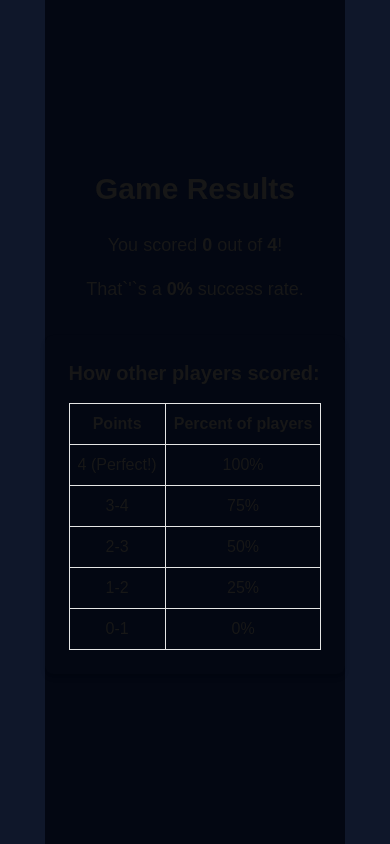
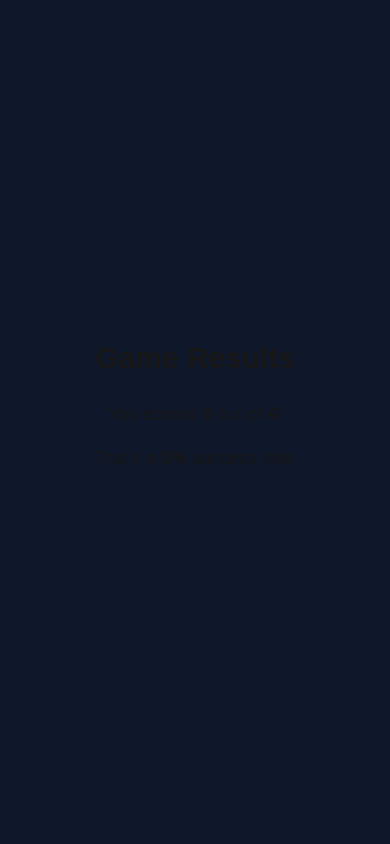
Before and after one commit to liathirsh/YourBiasGame, a Next.js app: page /results in a window 390 px wide. Built offline with nearby package versions, Linux system fonts and the light colour scheme.

Commit message:
Set up responsive css and bug fixes

```diff
--- a/src/app/(endgame)/results/page.tsx
+++ b/src/app/(endgame)/results/page.tsx
@@ -9,23 +9,23 @@ const ResultsPage = () => {
 
     const percentage = ((score / total) * 100).toFixed(0);
 
-    const stats = [
-        {range: "4 (Perfect!)", percent : "100"},
-        {range: "3-4", percent : "75"},
-        {range: "2-3", percent : "50"},
-        {range: "1-2", percent : "25"},
-        {range: "0-1", percent : "0"}
-    ]
+    // const stats = [
+    //     {range: "4 (Perfect!)", percent : "100"},
+    //     {range: "3-4", percent : "75"},
+    //     {range: "2-3", percent : "50"},
+    //     {range: "1-2", percent : "25"},
+    //     {range: "0-1", percent : "0"}
+    // ]
 
     return (
-        <div className="h-screen flex flex-col items-center justify-center bg-gray-950">
+        <div className="h-screen flex flex-col items-center justify-center">
           <h1 className="text-3xl font-bold mb-6">Game Results</h1>
           <p className="text-lg mb-4">
             You scored <strong>{score}</strong> out of <strong>{total}</strong>!
           </p>
-          <p className="text-lg mb-8">That`&apos;`s a <strong>{percentage}%</strong> success rate.</p>
+          <p className="text-lg mb-8">That&apos;s a <strong>{percentage}%</strong> success rate.</p>
 
-          <div className="w-full max-w-md bg-gray-950 p-6 rounded-lg shadow-md">
+          {/* <div className="w-full max-w-md bg-gray-950 p-6 rounded-lg shadow-md">
             <h2 className="text-xl font-bold mb-4">How other players scored:</h2>
             <table className="w-full border-collapse">
               <thead>
@@ -42,8 +42,8 @@ const ResultsPage = () => {
                   </tr>
                 ))}
               </tbody>
-            </table>
-          </div>
+            </table> */}
+          {/* </div> */}
         </div>
       );
     };
--- a/src/app/(game)/_components/choicebox.tsx
+++ b/src/app/(game)/_components/choicebox.tsx
@@ -51,7 +51,7 @@ const ChoiceBox = ({ choice, definition, isFlipped } : ChoiceBoxProps) => {
               }}
             >
               <Card className="w-full h-full p-4 md:p-6 lg:p-8 flex items-center justify-center">
-                <CardDescription className="w-full text-xs md:text-sm lg:text-base leading-snug md:leading-normal lg:leading-relaxed px-0 pt-0 text-center">
+                <CardDescription className="w-full text-xs md:text-sm lg:text-base leading-tight md:leading-tight lg:leading-normal px-0 pt-0 text-center">
                   {definition}
                 </CardDescription>
               </Card>
--- a/src/app/(game)/layout.tsx
+++ b/src/app/(game)/layout.tsx
@@ -2,7 +2,7 @@
 const GameLayout = ({ children }: { children: React.ReactNode }) => {
 
     return (
-      <div className="h-full flex flex-col items-center md:items-start md:justify-center">
+      <div className="h-full flex flex-col items-center md:items-center justify center md:justify-start lg:justify-center">
         <div className="w-full responsive-container mt-6 md:mt-12 lg:mt-16 px-4 md:px-8">
           {children}
         </div>
--- a/src/app/(game)/play/page.tsx
+++ b/src/app/(game)/play/page.tsx
@@ -76,15 +76,15 @@ const Play = () => {
         <div>
             <div className="h-screen flex flex-col items-center">
                 <div className="w-full responsive-container mt-4 px-4 flex flex-col items-center">
-                    <div className="flex items-center justify-between w-full">
+                    <div className="flex flex-col md:flex-row items-center justify-center w-full">
                         <ProgressBar
                             currentStep={currentStep}
                             steps={steps}
                         />
-                        <div className="flex items-center">
+                        {/* <div className="flex items-center">
                             <Settings className="w-6 h-6 text-[#B9D6F2] ml-6 cursor-pointer"/>
                             <CircleHelp className="w-6 h-6 text-[#B9D6F2] ml-2 cursor-pointer"/>
-                        </div>
+                        </div> */}
                     </div>
                 </div>
             <div className="w-full responsive-container flex items-center justify-center mt-6 px-4">
```
Also changed, not shown: src/app/(game)/_components/circlehelp.tsx (added).
